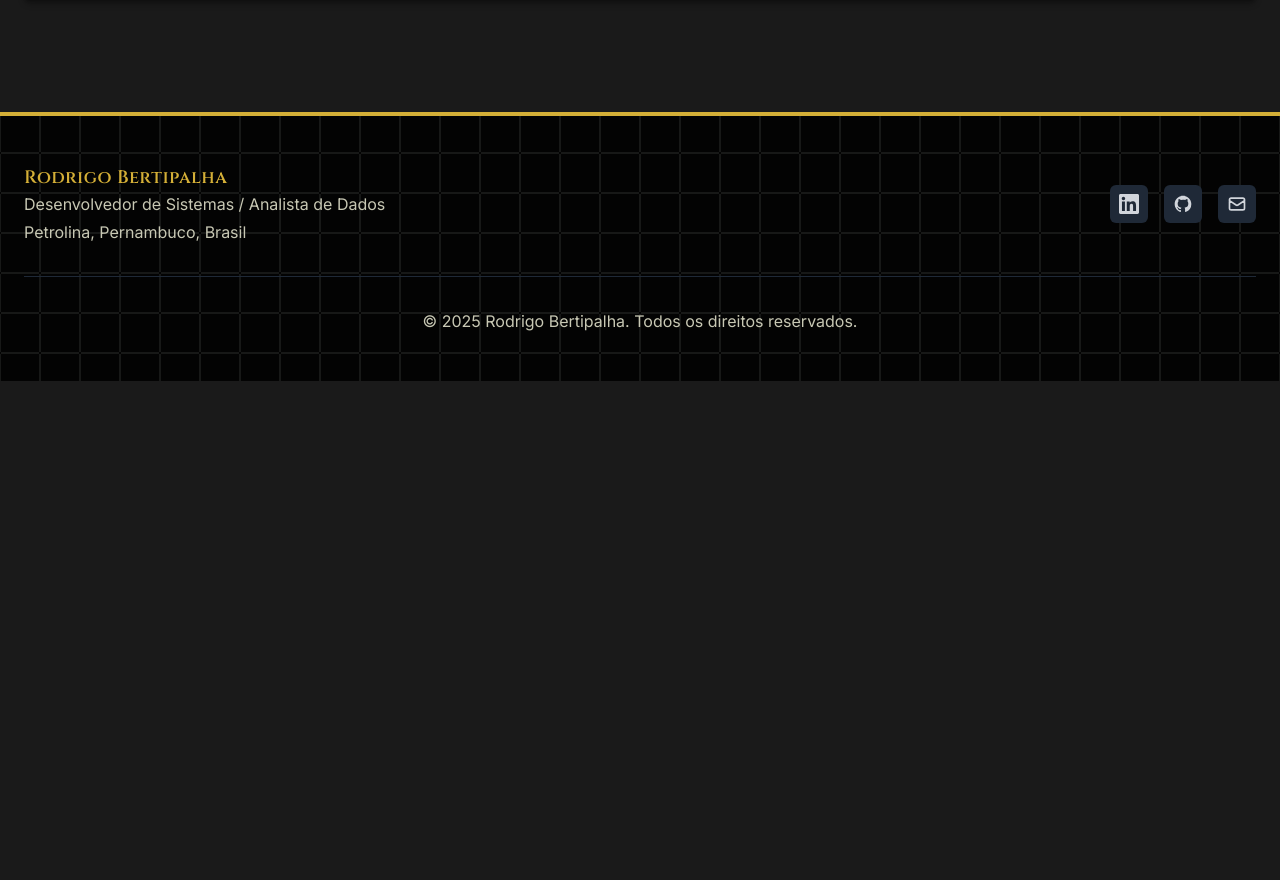
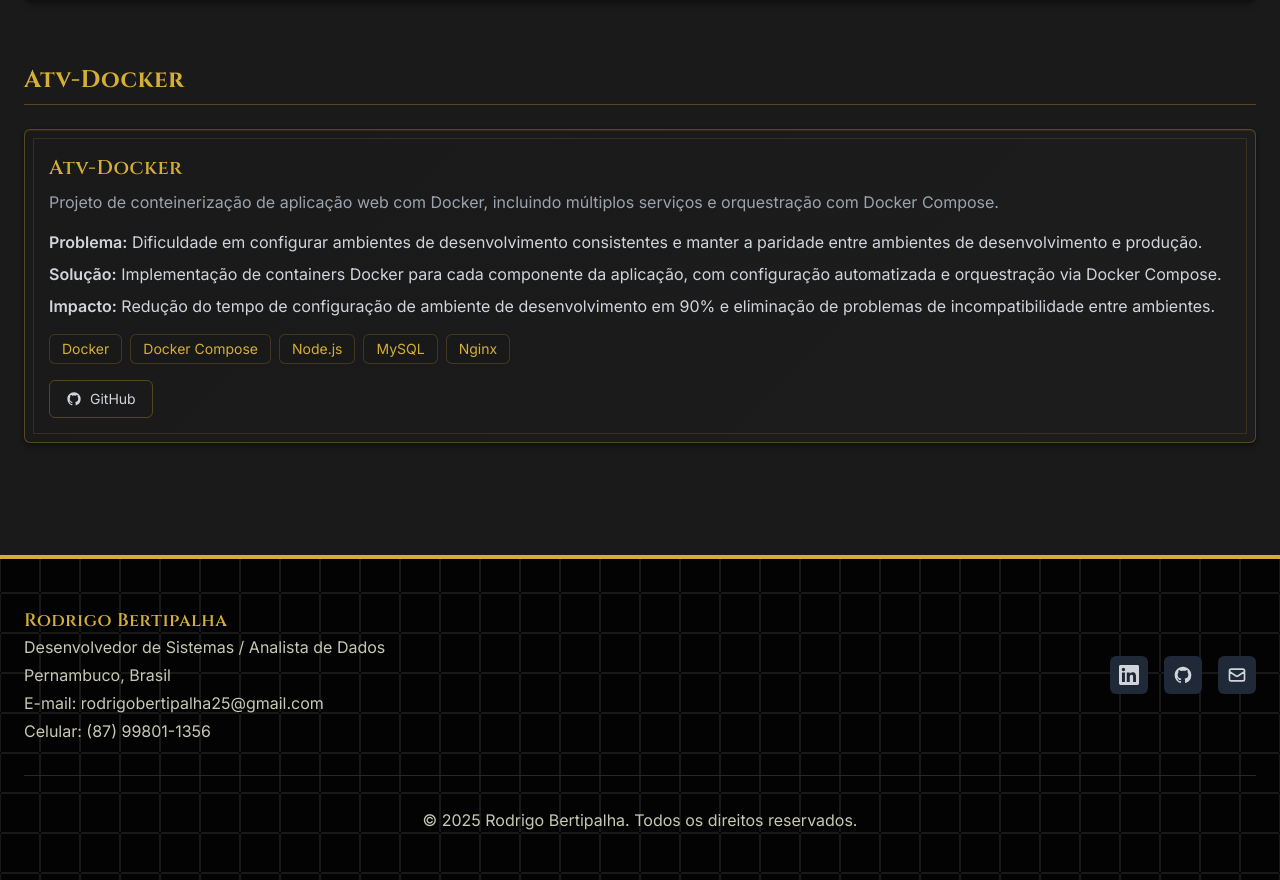
Before and after one commit to RodrigoBertipalha/Portfolio, a plain HTML site: page index.html in a window 1280 px wide. Shown: the part 5647-6527 px from the top of the page. Before the commit the page ends 6028 px from the top, so only its background shows below. Drawn offline with nearby package versions, Linux system fonts and the light colour scheme.

Commit message:
Atualização dos links de projetos e repositórios

```diff
--- a/index.html
+++ b/index.html
@@ -149,7 +149,7 @@
                             </svg>
                             LinkedIn
                         </a>
-                        <a href="https://github.com/seuperfil" target="_blank" rel="noopener noreferrer"
+                        <a href="https://github.com/RodrigoBertipalha" target="_blank" rel="noopener noreferrer"
                            class="px-4 sm:px-8 py-3 sm:py-4 border border-gray-300 dark:border-secondary/30 rounded-md hover:bg-gray-100 dark:hover:bg-secondary/10 dark:text-gray-200 transition flex items-center gap-2 sm:gap-3 hover:shadow-glow-light dark:hover:shadow-glow-gold text-base sm:text-xl">
                             <svg class="h-5 w-5 sm:h-6 sm:w-6" fill="currentColor" viewBox="0 0 24 24" aria-hidden="true">
                                 <path fill-rule="evenodd" d="M12 2C6.477 2 2 6.484 2 12.017c0 4.425 2.865 8.18 6.839 9.504.5.092.682-.217.682-.483 0-.237-.008-.868-.013-1.703-2.782.605-3.369-1.343-3.369-1.343-.454-1.158-1.11-1.466-1.11-1.466-.908-.62.069-.608.069-.608 1.003.07 1.531 1.032 1.531 1.032.892 1.53 2.341 1.088 2.91.832.092-.647.35-1.088.636-1.338-2.22-.253-4.555-1.113-4.555-4.951 0-1.093.39-1.988 1.029-2.688-.103-.253-.446-1.272.098-2.65 0 0 .84-.27 2.75 1.026A9.564 9.564 0 0112 6.844c.85.004 1.705.115 2.504.337 1.909-1.296 2.747-1.027 2.747-1.027.546 1.379.202 2.398.1 2.651.64.7 1.028 1.595 1.028 2.688 0 3.848-2.339 4.695-4.566 4.943.359.309.678.92.678 1.855 0 1.338-.012 2.419-.012 2.747 0 .268.18.58.688.482A10.019 10.019 0 0022 12.017C22 6.484 17.522 2 12 2z" clip-rule="evenodd"></path>
@@ -516,13 +516,13 @@
                             </div>
                         </div>
                         <div class="flex space-x-3">
-                            <a href="#" class="px-3 sm:px-4 py-2 bg-primary dark:bg-transparent text-white dark:text-secondary border border-primary dark:border-secondary rounded-md hover:bg-primary/90 dark:hover:bg-secondary/10 transition flex items-center gap-1 sm:gap-2 text-xs sm:text-sm">
+                            <a href="https://calculadoragdu.onrender.com/" target="_blank" rel="noopener noreferrer" class="px-3 sm:px-4 py-2 bg-primary dark:bg-transparent text-white dark:text-secondary border border-primary dark:border-secondary rounded-md hover:bg-primary/90 dark:hover:bg-secondary/10 transition flex items-center gap-1 sm:gap-2 text-xs sm:text-sm">
                                 <svg xmlns="http://www.w3.org/2000/svg" class="h-3 w-3 sm:h-4 sm:w-4" fill="none" viewBox="0 0 24 24" stroke="currentColor">
                                     <path stroke-linecap="round" stroke-linejoin="round" stroke-width="2" d="M10 6H6a2 2 0 00-2 2v10a2 2 0 002 2h10a2 2 0 002-2v-4M14 4h6m0 0v6m0-6L10 14" />
                                 </svg>
                                 Demo
                             </a>
-                            <a href="#" class="px-3 sm:px-4 py-2 border border-gray-300 dark:border-secondary/30 rounded-md hover:bg-gray-100 dark:hover:bg-secondary/10 dark:text-gray-300 transition flex items-center gap-1 sm:gap-2 text-xs sm:text-sm">
+                            <a href="https://github.com/RodrigoBertipalha/CalculadoraGDU" target="_blank" rel="noopener noreferrer" class="px-3 sm:px-4 py-2 border border-gray-300 dark:border-secondary/30 rounded-md hover:bg-gray-100 dark:hover:bg-secondary/10 dark:text-gray-300 transition flex items-center gap-1 sm:gap-2 text-xs sm:text-sm">
                                 <svg class="h-3 w-3 sm:h-4 sm:w-4" fill="currentColor" viewBox="0 0 24 24" aria-hidden="true">
                                     <path fill-rule="evenodd" d="M12 2C6.477 2 2 6.484 2 12.017c0 4.425 2.865 8.18 6.839 9.504.5.092.682-.217.682-.483 0-.237-.008-.868-.013-1.703-2.782.605-3.369-1.343-3.369-1.343-.454-1.158-1.11-1.466-1.11-1.466-.908-.62.069-.608.069-.608 1.003.07 1.531 1.032 1.531 1.032.892 1.53 2.341 1.088 2.91.832.092-.647.35-1.088.636-1.338-2.22-.253-4.555-1.113-4.555-4.951 0-1.093.39-1.988 1.029-2.688-.103-.253-.446-1.272.098-2.65 0 0 .84-.27 2.75 1.026A9.564 9.564 0 0112 6.844c.85.004 1.705.115 2.504.337 1.909-1.296 2.747-1.027 2.747-1.027.546 1.379.202 2.398.1 2.651.64.7 1.028 1.595 1.028 2.688 0 3.848-2.339 4.695-4.566 4.943.359.309.678.92.678 1.855 0 1.338-.012 2.419-.012 2.747 0 .268.18.58.688.482A10.019 10.019 0 0022 12.017C22 6.484 17.522 2 12 2z" clip-rule="evenodd"></path>
                                 </svg>
@@ -561,7 +561,7 @@
                                 </svg>
                                 Demo
                             </a>
-                            <a href="#" class="px-3 sm:px-4 py-2 border border-gray-300 dark:border-secondary/30 rounded-md hover:bg-gray-100 dark:hover:bg-secondary/10 dark:text-gray-300 transition flex items-center gap-1 sm:gap-2 text-xs sm:text-sm">
+                            <a href="https://github.com/RodrigoBertipalha/DashboardsPowerBI" target="_blank" rel="noopener noreferrer" class="px-3 sm:px-4 py-2 border border-gray-300 dark:border-secondary/30 rounded-md hover:bg-gray-100 dark:hover:bg-secondary/10 dark:text-gray-300 transition flex items-center gap-1 sm:gap-2 text-xs sm:text-sm">
                                 <svg class="h-3 w-3 sm:h-4 sm:w-4" fill="currentColor" viewBox="0 0 24 24" aria-hidden="true">
                                     <path fill-rule="evenodd" d="M12 2C6.477 2 2 6.484 2 12.017c0 4.425 2.865 8.18 6.839 9.504.5.092.682-.217.682-.483 0-.237-.008-.868-.013-1.703-2.782.605-3.369-1.343-3.369-1.343-.454-1.158-1.11-1.466-1.11-1.466-.908-.62.069-.608.069-.608 1.003.07 1.531 1.032 1.531 1.032.892 1.53 2.341 1.088 2.91.832.092-.647.35-1.088.636-1.338-2.22-.253-4.555-1.113-4.555-4.951 0-1.093.39-1.988 1.029-2.688-.103-.253-.446-1.272.098-2.65 0 0 .84-.27 2.75 1.026A9.564 9.564 0 0112 6.844c.85.004 1.705.115 2.504.337 1.909-1.296 2.747-1.027 2.747-1.027.546 1.379.202 2.398.1 2.651.64.7 1.028 1.595 1.028 2.688 0 3.848-2.339 4.695-4.566 4.943.359.309.678.92.678 1.855 0 1.338-.012 2.419-.012 2.747 0 .268.18.58.688.482A10.019 10.019 0 0022 12.017C22 6.484 17.522 2 12 2z" clip-rule="evenodd"></path>
                                 </svg>
@@ -572,7 +572,7 @@
                 </div>
 
                 <!-- SAAS Project -->
-                <div class="mb-8">
+                <div class="mb-16">
                     <h3 class="text-xl sm:text-2xl font-bold mb-4 sm:mb-6 font-cinzel text-primary dark:text-secondary border-b border-primary/30 dark:border-secondary/30 pb-2">Sistema SAAS (Colaboração)</h3>
                     <div class="bg-light-card dark:bg-dark/80 rounded-md shadow-lg overflow-hidden border border-light-border dark:border-secondary/30 p-4 sm:p-6 medieval-card">
                         <h4 class="text-lg sm:text-xl font-semibold mb-2 font-cinzel text-primary dark:text-secondary">Sistema de Gestão Empresarial SAAS</h4>
@@ -600,7 +600,7 @@
                                 </svg>
                                 Demo
                             </a>
-                            <a href="#" class="px-3 sm:px-4 py-2 border border-gray-300 dark:border-secondary/30 rounded-md hover:bg-gray-100 dark:hover:bg-secondary/10 dark:text-gray-300 transition flex items-center gap-1 sm:gap-2 text-xs sm:text-sm">
+                            <a href="https://github.com/NadsonTeles/sistemacaixa" target="_blank" rel="noopener noreferrer" class="px-3 sm:px-4 py-2 border border-gray-300 dark:border-secondary/30 rounded-md hover:bg-gray-100 dark:hover:bg-secondary/10 dark:text-gray-300 transition flex items-center gap-1 sm:gap-2 text-xs sm:text-sm">
                                 <svg class="h-3 w-3 sm:h-4 sm:w-4" fill="currentColor" viewBox="0 0 24 24" aria-hidden="true">
                                     <path fill-rule="evenodd" d="M12 2C6.477 2 2 6.484 2 12.017c0 4.425 2.865 8.18 6.839 9.504.5.092.682-.217.682-.483 0-.237-.008-.868-.013-1.703-2.782.605-3.369-1.343-3.369-1.343-.454-1.158-1.11-1.466-1.11-1.466-.908-.62.069-.608.069-.608 1.003.07 1.531 1.032 1.531 1.032.892 1.53 2.341 1.088 2.91.832.092-.647.35-1.088.636-1.338-2.22-.253-4.555-1.113-4.555-4.951 0-1.093.39-1.988 1.029-2.688-.103-.253-.446-1.272.098-2.65 0 0 .84-.27 2.75 1.026A9.564 9.564 0 0112 6.844c.85.004 1.705.115 2.504.337 1.909-1.296 2.747-1.027 2.747-1.027.546 1.379.202 2.398.1 2.651.64.7 1.028 1.595 1.028 2.688 0 3.848-2.339 4.695-4.566 4.943.359.309.678.92.678 1.855 0 1.338-.012 2.419-.012 2.747 0 .268.18.58.688.482A10.019 10.019 0 0022 12.017C22 6.484 17.522 2 12 2z" clip-rule="evenodd"></path>
                                 </svg>
@@ -608,6 +608,39 @@
                             </a>
                         </div>
                         <p class="mt-4 text-xs sm:text-sm text-gray-500 dark:text-gray-400 italic">* Projeto desenvolvido em colaboração, com permissão para exibição no portfólio.</p>
+                    </div>
+                </div>
+
+                <!-- Atv-Docker Project -->
+                <div class="mb-8">
+                    <h3 class="text-xl sm:text-2xl font-bold mb-4 sm:mb-6 font-cinzel text-primary dark:text-secondary border-b border-primary/30 dark:border-secondary/30 pb-2">Atv-Docker</h3>
+                    <div class="bg-light-card dark:bg-dark/80 rounded-md shadow-lg overflow-hidden border border-light-border dark:border-secondary/30 p-4 sm:p-6 medieval-card">
+                        <h4 class="text-lg sm:text-xl font-semibold mb-2 font-cinzel text-primary dark:text-secondary">Atv-Docker</h4>
+                        <p class="text-gray-600 dark:text-gray-400 mb-4 text-sm sm:text-base">
+                            Projeto de conteinerização de aplicação web com Docker, incluindo múltiplos serviços e orquestração com Docker Compose.
+                        </p>
+                        <div class="mb-4">
+                            <p class="text-gray-700 dark:text-gray-300 mb-2 text-sm sm:text-base"><span class="font-semibold">Problema:</span> Dificuldade em configurar ambientes de desenvolvimento consistentes e manter a paridade entre ambientes de desenvolvimento e produção.</p>
+                            <p class="text-gray-700 dark:text-gray-300 mb-2 text-sm sm:text-base"><span class="font-semibold">Solução:</span> Implementação de containers Docker para cada componente da aplicação, com configuração automatizada e orquestração via Docker Compose.</p>
+                            <p class="text-gray-700 dark:text-gray-300 text-sm sm:text-base"><span class="font-semibold">Impacto:</span> Redução do tempo de configuração de ambiente de desenvolvimento em 90% e eliminação de problemas de incompatibilidade entre ambientes.</p>
+                        </div>
+                        <div class="mb-4">
+                            <div class="flex flex-wrap gap-1 sm:gap-2 mb-4">
+                                <span class="px-2 sm:px-3 py-1 bg-primary/10 dark:bg-dark/80 border border-primary/20 dark:border-secondary/20 text-primary dark:text-secondary rounded-md text-xs sm:text-sm">Docker</span>
+                                <span class="px-2 sm:px-3 py-1 bg-primary/10 dark:bg-dark/80 border border-primary/20 dark:border-secondary/20 text-primary dark:text-secondary rounded-md text-xs sm:text-sm">Docker Compose</span>
+                                <span class="px-2 sm:px-3 py-1 bg-primary/10 dark:bg-dark/80 border border-primary/20 dark:border-secondary/20 text-primary dark:text-secondary rounded-md text-xs sm:text-sm">Node.js</span>
+                                <span class="px-2 sm:px-3 py-1 bg-primary/10 dark:bg-dark/80 border border-primary/20 dark:border-secondary/20 text-primary dark:text-secondary rounded-md text-xs sm:text-sm">MySQL</span>
+                                <span class="px-2 sm:px-3 py-1 bg-primary/10 dark:bg-dark/80 border border-primary/20 dark:border-secondary/20 text-primary dark:text-secondary rounded-md text-xs sm:text-sm">Nginx</span>
+                            </div>
+                        </div>
+                        <div class="flex space-x-3">
+                            <a href="https://github.com/RodrigoBertipalha/Atv-Docker" target="_blank" rel="noopener noreferrer" class="px-3 sm:px-4 py-2 border border-gray-300 dark:border-secondary/30 rounded-md hover:bg-gray-100 dark:hover:bg-secondary/10 dark:text-gray-300 transition flex items-center gap-1 sm:gap-2 text-xs sm:text-sm">
+                                <svg class="h-3 w-3 sm:h-4 sm:w-4" fill="currentColor" viewBox="0 0 24 24" aria-hidden="true">
+                                    <path fill-rule="evenodd" d="M12 2C6.477 2 2 6.484 2 12.017c0 4.425 2.865 8.18 6.839 9.504.5.092.682-.217.682-.483 0-.237-.008-.868-.013-1.703-2.782.605-3.369-1.343-3.369-1.343-.454-1.158-1.11-1.466-1.11-1.466-.908-.62.069-.608.069-.608 1.003.07 1.531 1.032 1.531 1.032.892 1.53 2.341 1.088 2.91.832.092-.647.35-1.088.636-1.338-2.22-.253-4.555-1.113-4.555-4.951 0-1.093.39-1.988 1.029-2.688-.103-.253-.446-1.272.098-2.65 0 0 .84-.27 2.75 1.026A9.564 9.564 0 0112 6.844c.85.004 1.705.115 2.504.337 1.909-1.296 2.747-1.027 2.747-1.027.546 1.379.202 2.398.1 2.651.64.7 1.028 1.595 1.028 2.688 0 3.848-2.339 4.695-4.566 4.943.359.309.678.92.678 1.855 0 1.338-.012 2.419-.012 2.747 0 .268.18.58.688.482A10.019 10.019 0 0022 12.017C22 6.484 17.522 2 12 2z" clip-rule="evenodd"></path>
+                                </svg>
+                                GitHub
+                            </a>
+                        </div>
                     </div>
                 </div>
             </div>
@@ -623,7 +656,9 @@
                 <div class="mb-6 md:mb-0">
                     <p class="text-lg font-semibold font-cinzel text-primary dark:text-secondary">Rodrigo Bertipalha</p>
                     <p class="text-gray-400">Desenvolvedor de Sistemas / Analista de Dados</p>
-                    <p class="text-gray-400 mt-1">Petrolina, Pernambuco, Brasil</p>
+                    <p class="text-gray-400 mt-1">Pernambuco, Brasil</p>
+                    <p class="text-gray-400 mt-1">E-mail: rodrigobertipalha25@gmail.com</p>
+                    <p class="text-gray-400 mt-1">Celular: (87) 99801-1356</p>
                 </div>
                 <div class="flex space-x-4">
                     <a href="https://www.linkedin.com/in/rodrigobertipalha" target="_blank" rel="noopener noreferrer" class="p-2 bg-gray-800 hover:bg-primary dark:hover:bg-secondary/20 border border-transparent hover:border-primary dark:hover:border-secondary/50 rounded-md transition" aria-label="LinkedIn">
@@ -631,7 +666,7 @@
                             <path d="M20.447 20.452h-3.554v-5.569c0-1.328-.027-3.037-1.852-3.037-1.853 0-2.136 1.445-2.136 2.939v5.667H9.351V9h3.414v1.561h.046c.477-.9 1.637-1.85 3.37-1.85 3.601 0 4.267 2.37 4.267 5.455v6.286zM5.337 7.433c-1.144 0-2.063-.926-2.063-2.065 0-1.138.92-2.063 2.063-2.063 1.14 0 2.064.925 2.064 2.063 0 1.139-.925 2.065-2.064 2.065zm1.782 13.019H3.555V9h3.564v11.452zM22.225 0H1.771C.792 0 0 .774 0 1.729v20.542C0 23.227.792 24 1.771 24h20.451C23.2 24 24 23.227 24 22.271V1.729C24 .774 23.2 0 22.222 0h.003z"/>
                         </svg>
                     </a>
-                    <a href="https://github.com/seuperfil" target="_blank" rel="noopener noreferrer" class="p-2 bg-gray-800 hover:bg-primary dark:hover:bg-secondary/20 border border-transparent hover:border-primary dark:hover:border-secondary/50 rounded-md transition" aria-label="GitHub">
+                    <a href="https://github.com/RodrigoBertipalha" target="_blank" rel="noopener noreferrer" class="p-2 bg-gray-800 hover:bg-primary dark:hover:bg-secondary/20 border border-transparent hover:border-primary dark:hover:border-secondary/50 rounded-md transition" aria-label="GitHub">
                         <svg class="h-5 w-5 text-gray-300 hover:text-white" fill="currentColor" viewBox="0 0 24 24" aria-hidden="true">
                             <path fill-rule="evenodd" d="M12 2C6.477 2 2 6.484 2 12.017c0 4.425 2.865 8.18 6.839 9.504.5.092.682-.217.682-.483 0-.237-.008-.868-.013-1.703-2.782.605-3.369-1.343-3.369-1.343-.454-1.158-1.11-1.466-1.11-1.466-.908-.62.069-.608.069-.608 1.003.07 1.531 1.032 1.531 1.032.892 1.53 2.341 1.088 2.91.832.092-.647.35-1.088.636-1.338-2.22-.253-4.555-1.113-4.555-4.951 0-1.093.39-1.988 1.029-2.688-.103-.253-.446-1.272.098-2.65 0 0 .84-.27 2.75 1.026A9.564 9.564 0 0112 6.844c.85.004 1.705.115 2.504.337 1.909-1.296 2.747-1.027 2.747-1.027.546 1.379.202 2.398.1 2.651.64.7 1.028 1.595 1.028 2.688 0 3.848-2.339 4.695-4.566 4.943.359.309.678.92.678 1.855 0 1.338-.012 2.419-.012 2.747 0 .268.18.58.688.482A10.019 10.019 0 0022 12.017C22 6.484 17.522 2 12 2z" clip-rule="evenodd"></path>
                         </svg>
```
Also changed, not shown: assets/data/projects.json (+16 -3 lines).
